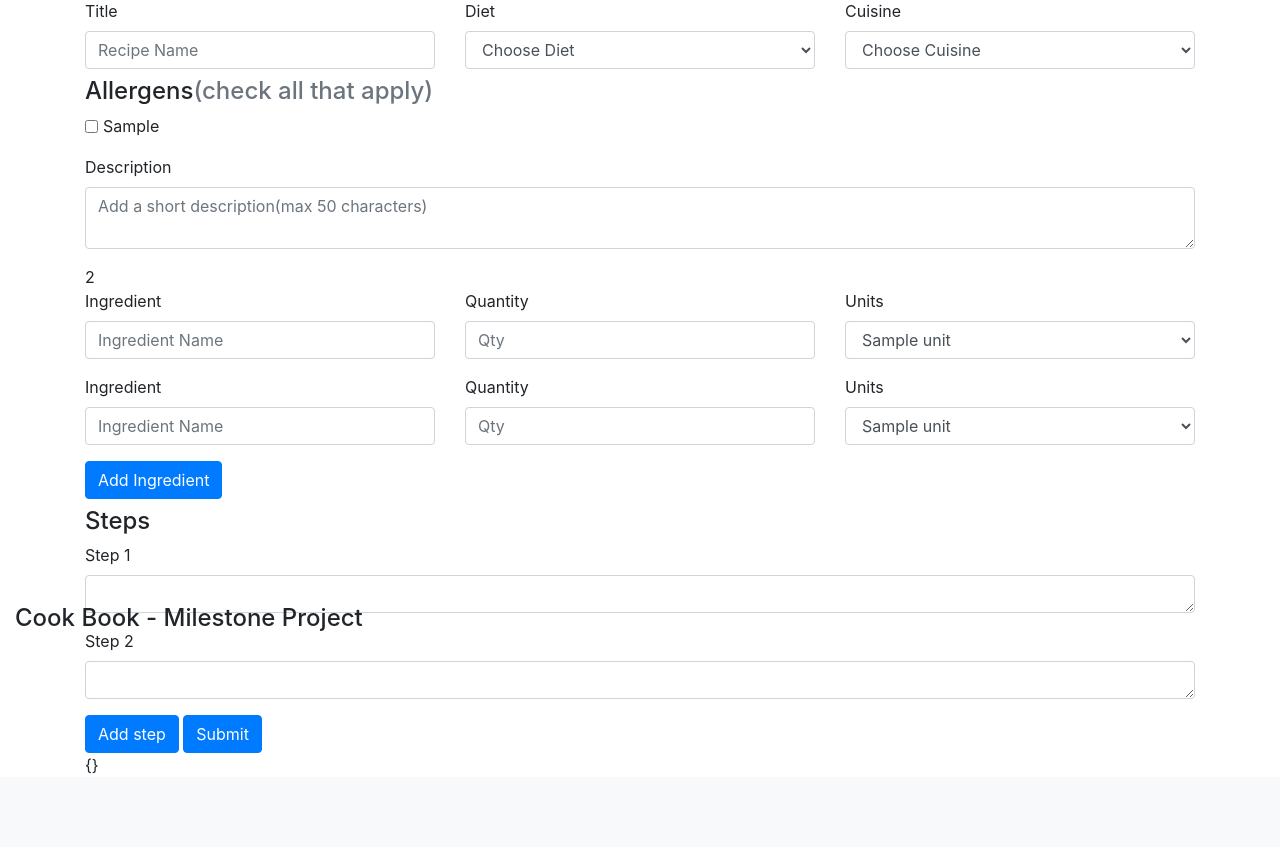
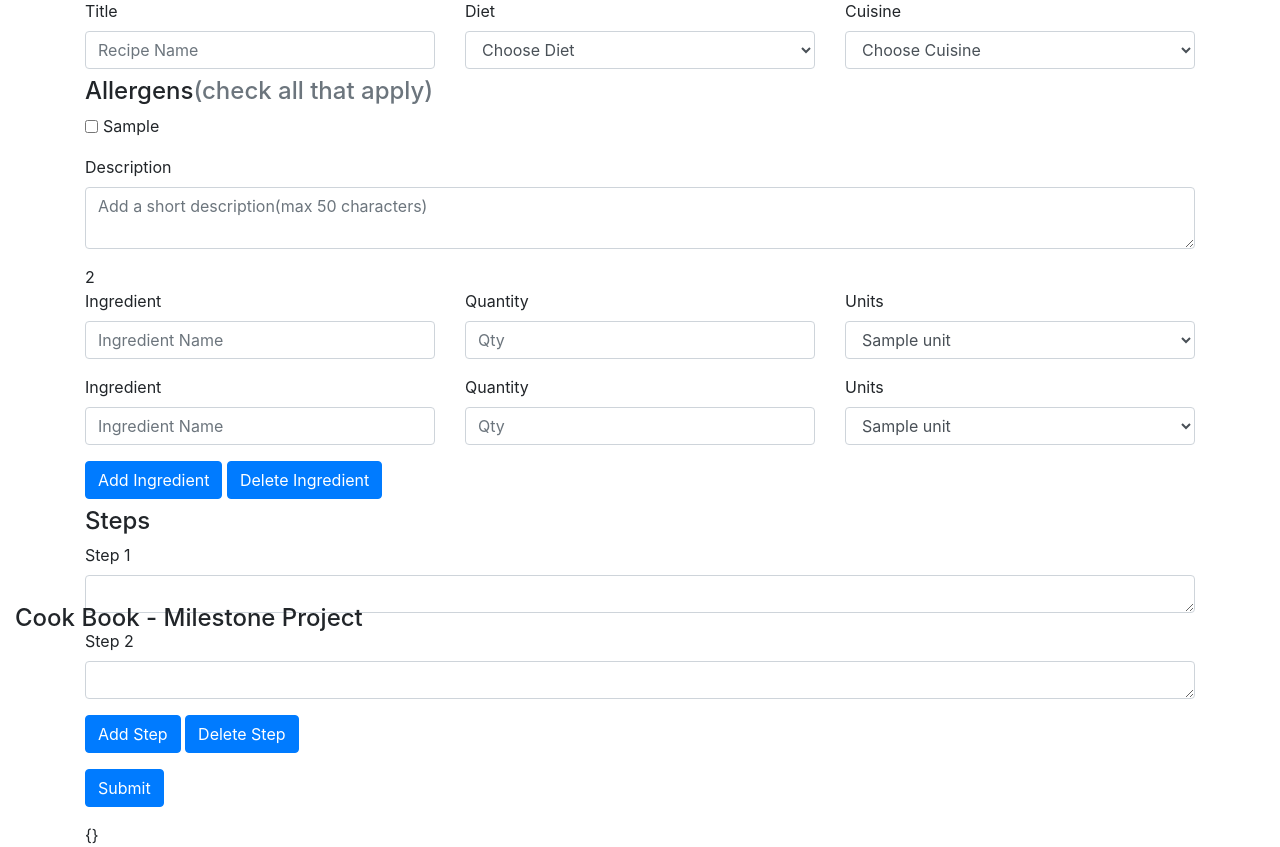
Before and after one commit to irinanita/cook-book, a Flask app: page /add_recipe in a window 1280 px wide. Shown: the part 159-1006 px from the top of the page. Before the commit the page ends 933 px from the top, so only its background shows below. Run offline with Flask 2, Linux system fonts and the light colour scheme; a database or web service that is not in the repository returns one stand-in record (values such as "Sample title"); some libraries are stand-ins or nearby versions.

Commit message:
Remove step/ingredient & boxes remains checked on reload

```diff
--- a/app.py
+++ b/app.py
@@ -49,10 +49,6 @@ def insert_recipe():
 
     ingredientsList = request.form.getlist("ingredient-name[]")
     ingredients = len(ingredientsList)
-    print('ingredients length',ingredients)
-    print('ingredients getlist', ingredientsList)
-    print('steps',request.form.getlist("steps"))
-    print('steps length',steps)
 
     recipes_dict=request.form.to_dict()
     headers = ('name', 'qty','units')
@@ -66,16 +62,22 @@ def insert_recipe():
         for _x,_i in enumerate(i):
             items[_x][headers[x]] = _i
 
-    form_allergens = request.form.getlist("allergens")
+
+    form_allergens = request.form.getlist("allergens[]")
+
+    print('form_allergens',form_allergens)
+
     form_steps = request.form.getlist("steps")
     form_diet = request.form['diet']
     del recipes_dict["ingredient-name[]"]
     del recipes_dict["ingredient-qty[]"]
     del recipes_dict["ingredient-units[]"]
     del recipes_dict["steps"]
+    if form_allergens:
+        del recipes_dict["allergens[]"]
     recipes_dict["ingredients"]=items
+    recipes_dict["steps"]=form_steps
     recipes_dict["allergens"]=form_allergens
-    recipes_dict["steps"]=form_steps
 
     if request.form.get('submit') == 'submit':
         recipes=mongo.db.recipes
@@ -86,9 +88,14 @@ def insert_recipe():
         steps += 1
     elif request.form.get('submit') == 'add_ingredient':
         ingredients += 1
-    print(form_allergens)
+    elif request.form.get('submit') == 'delete_step':
+        steps -= 1
+    elif request.form.get('submit') == 'delete_ingredient':
+        ingredients -= 1
+
     return render_template('add_recipe.html', steps=steps, form_steps=form_steps, recipes_dict=recipes_dict,
-    ingredients=ingredients,selected_diet=form_diet,units=units_list,_cuisine=cuisine_list, _diet=diet_list,_allergens=allergens_list,form_allergens=form_allergens )
+    ingredients=ingredients,selected_diet=form_diet,units=units_list,_cuisine=cuisine_list, _diet=diet_list,
+    _allergens=allergens_list,form_allergens=form_allergens )
 
 
 if __name__=="__main__":
--- a/templates/add_recipe.html
+++ b/templates/add_recipe.html
@@ -31,7 +31,7 @@
         <h4 class="mt-2">Allergens<span class="text-muted">(check all that apply)</span></h4>
         {% for allergen in _allergens %}
         <div class="form-check form-check-inline">
-            <input class="form-check-input" type="checkbox" name="allergens" {{'checked="checked"' if (('allergens' in recipes_dict)) and (recipes_dict['allergens']== allergen.allergen_type )}}>
+            <input class="form-check-input" type="checkbox" name="allergens[]" value="{{allergen.allergen_type}}" {{'checked' if allergen.allergen_type in recipes_dict['allergens']}}>
             <label class="form-check-label" for="allergens">{{allergen.allergen_type}}</label>
         </div>
         {% endfor %}
@@ -57,7 +57,7 @@
             <label for="ingredient-unit">Units</label>
             <select class="form-control" title="ingredient-unit" name="ingredient-units[]" required>
                 {% for unit in units %}
-                    <option {{'selected="selected"' if (('ingredients' in recipes_dict)) and (recipes_dict['ingredients'][i]) and (recipes_dict['ingredients'][i]['units'] == unit.unit_name)}}>{{unit.unit_name}}</option>
+                    <option {{'selected' if (('ingredients' in recipes_dict)) and (recipes_dict['ingredients'][i]) and (recipes_dict['ingredients'][i]['units'] == unit.unit_name)}}>{{unit.unit_name}}</option>
                 {% endfor %}
             </select>
         </div>
@@ -65,6 +65,7 @@
     {% endfor %}
 
     <button type="submit" class="btn btn-primary" name="submit" value="add_ingredient">Add Ingredient</button>
+    <button type="submit" class="btn btn-primary" name="submit" value="delete_ingredient">Delete Ingredient</button>
 
     <h4 class="mt-2">Steps</h4>
     {% for i in range(steps)%}
@@ -73,8 +74,13 @@
             <textarea class="form-control" name="steps" rows="1" required>{{recipes_dict['steps'][i] if (('steps' in recipes_dict) and (recipes_dict['steps'][i]))}}</textarea>
         </div>
     {%endfor%}
-    <button type="submit" class="btn btn-primary" name="submit" value="add_step">Add step</button>
+    <div class="form-group">
+    <button type="submit" class="btn btn-primary" name="submit" value="add_step">Add Step</button>
+    <button type="submit" class="btn btn-primary" name="submit" value="delete_step">Delete Step</button>
+    </div>
+    <div class="form-group">
     <button type="submit" class="btn btn-primary" name="submit" value="submit">Submit</button>
+    </div>
 </form>
 {{recipes_dict}}
 
```
